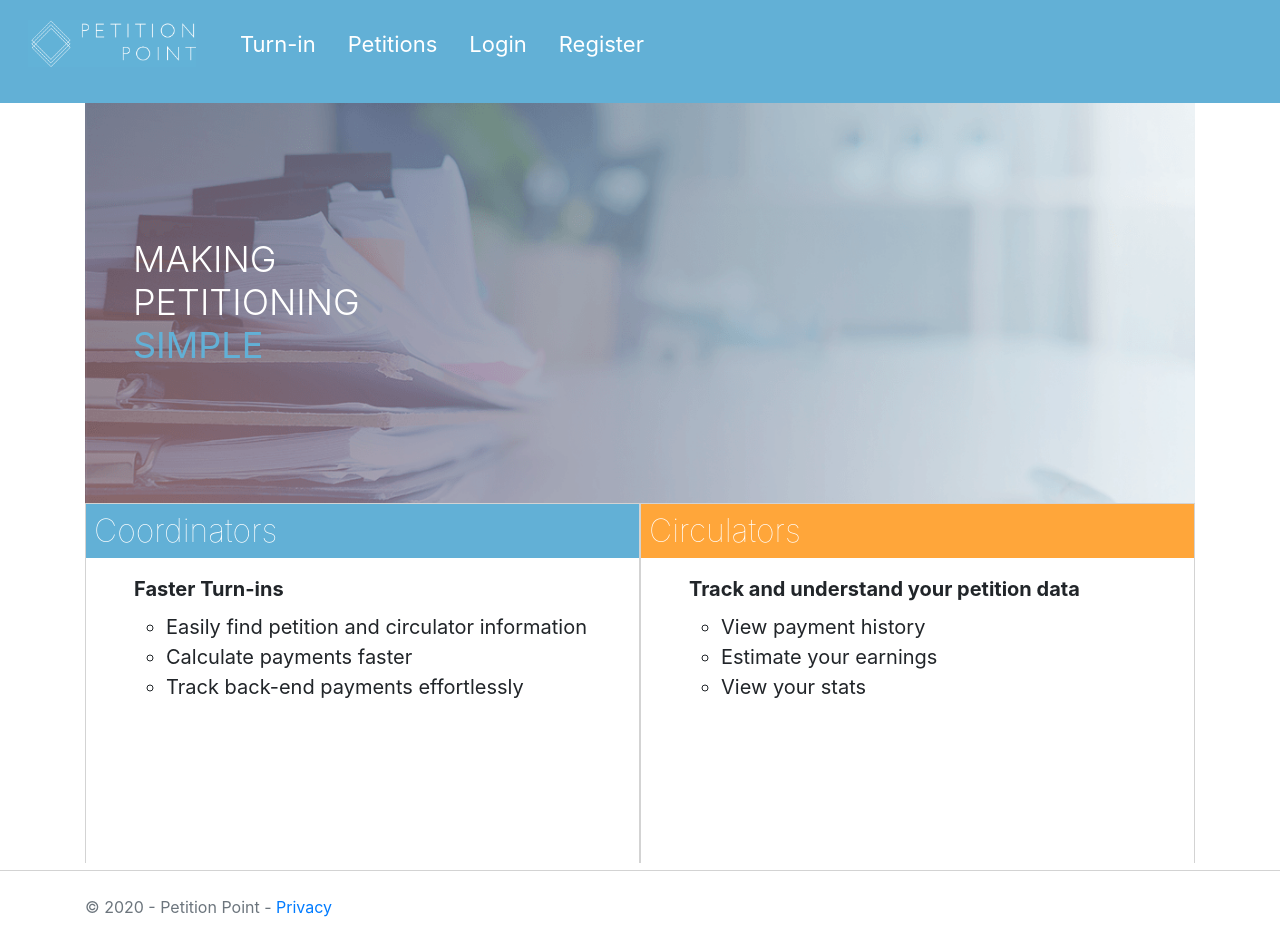
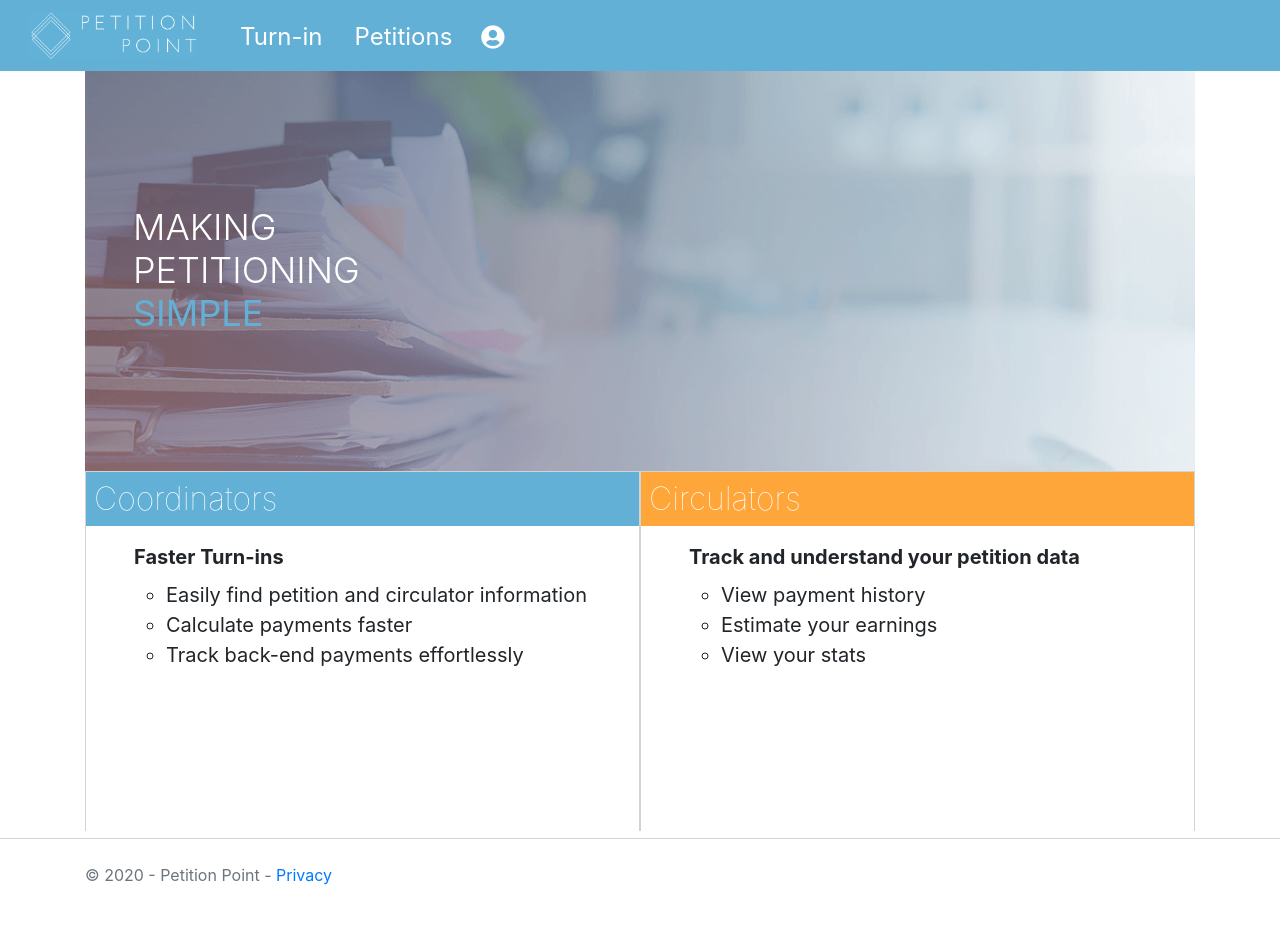
Before and after one commit to AaronTJDev/petitionpoint, a React (Create React App) app: page / in a window 1280 px wide. After the commit the page ends 911 px from the top, so only its background shows below. Built offline with nearby package versions, Linux system fonts and the light colour scheme.

Commit message:
Refactored menu to have a drop down for register/login

```diff
--- a/public/index.html
+++ b/public/index.html
@@ -10,6 +10,9 @@
           content="Web site created using create-react-app"
         />
         <link href="https://stackpath.bootstrapcdn.com/bootstrap/4.4.1/css/bootstrap.min.css" rel="stylesheet" integrity="sha384-Vkoo8x4CGsO3+Hhxv8T/Q5PaXtkKtu6ug5TOeNV6gBiFeWPGFN9MuhOf23Q9Ifjh" crossorigin="anonymous" />
+        <script src="https://code.jquery.com/jquery-3.3.1.slim.min.js" integrity="sha384-q8i/X+965DzO0rT7abK41JStQIAqVgRVzpbzo5smXKp4YfRvH+8abtTE1Pi6jizo" crossorigin="anonymous"></script>
+        <script src="https://cdnjs.cloudflare.com/ajax/libs/popper.js/1.14.7/umd/popper.min.js" integrity="sha384-UO2eT0CpHqdSJQ6hJty5KVphtPhzWj9WO1clHTMGa3JDZwrnQq4sF86dIHNDz0W1" crossorigin="anonymous"></script>
+        <script src="https://stackpath.bootstrapcdn.com/bootstrap/4.3.1/js/bootstrap.min.js" integrity="sha384-JjSmVgyd0p3pXB1rRibZUAYoIIy6OrQ6VrjIEaFf/nJGzIxFDsf4x0xIM+B07jRM" crossorigin="anonymous"></script>
         <link rel="stylesheet" href="https://cdnjs.cloudflare.com/ajax/libs/font-awesome/5.14.0/css/all.min.css" integrity="sha512-1PKOgIY59xJ8Co8+NE6FZ+LOAZKjy+KY8iq0G4B3CyeY6wYHN3yt9PW0XpSriVlkMXe40PTKnXrLnZ9+fkDaog==" crossorigin="anonymous" />
         <!--
           manifest.json provides metadata used when your web app is installed on a
--- a/src/App.js
+++ b/src/App.js
@@ -61,7 +61,7 @@ class App extends React.Component {
       .then( res => {
         console.log(res.data);
         if ( res.data ){
-          this.setState({ user: res.data })
+          this.setState({ user: res.data, authenticated: true })
         }
       })
       .catch( err => {
--- a/src/components/Menu/MobileMenu.js
+++ b/src/components/Menu/MobileMenu.js
@@ -6,7 +6,6 @@ import { userContext } from '../../userContext';
 class MobileMenu extends React.Component {
   render(){
     return (
-          <nav className="navbar navbar-expand-md">
             <div className="h-100" id="slide-menu">
               <ul className="menu-nav"  id="slide-nav">
                 <li className="nav-item">
@@ -38,7 +37,6 @@ class MobileMenu extends React.Component {
                 <h1 className="p-4">Close</h1>
               </div>
             </div>
-          </nav>
     );
   }
 }
--- a/src/components/Menu/StandardMenu.js
+++ b/src/components/Menu/StandardMenu.js
@@ -7,7 +7,7 @@ class StandardMenu extends React.Component {
 
   render(){
     return (
-          <nav className="navbar navbar-expand-md">
+          <nav className="navbar navbar-expand-md py-0">
             <Link to="/" className="nav-item"><img src="img/logo.png" id="logo" className="navbar-brand" alt="Petition Point Logo" /></Link>
             <ul className="nav"  id="desktop-nav">
               <li className="nav-item">
@@ -16,24 +16,28 @@ class StandardMenu extends React.Component {
               <li className="nav-item">
                 <Link to="/" className="nav-link">Petitions</Link>
               </li>
+              <div class="dropdown" id="account-dropdown">
+                <button type="button" className="btn fas fa-user-circle pt-3"  id="dropdownMenuButton" data-toggle="dropdown" aria-haspopup="true" aria-expanded="false"></button>
+                <div class="dropdown-menu my-2" aria-labelledby="dropdownMenuButton">
                   {
                     this.props.authenticated ?
-                <li className="nav-item">
-                    <Link to="/logout" className="nav-link"  onClick={this.props.toggleMenu}>Logout</Link>
-                </li> :
-                <li>
-                    <Link to="/login" className="nav-link"  onClick={this.props.toggleMenu}>Login</Link>
-                </li>
+                        <Link to="/logout" className="dropdown-item nav-link"  onClick={this.props.toggleMenu}>Logout</Link>
+                    :
+
+                        <Link to="/login" className="dropdown-item nav-link"  onClick={this.props.toggleMenu}>Login</Link>
+
                   }
                   {
                     this.props.authenticated ?
-                <li className="nav-item">
-                  <Link to="/edit" className="nav-link"  onClick={this.props.toggleMenu}>Account</Link>
-                </li> :
-                <li className="nav-item">
-                  <Link to="/register" className="nav-link"  onClick={this.props.toggleMenu}>Register</Link>
-                </li>
+
+                      <Link to="/edit" className="dropdown-item nav-link"  onClick={this.props.toggleMenu}>Account</Link>
+                    :
+
+                      <Link to="/register" className="dropdown-item nav-link"  onClick={this.props.toggleMenu}>Register</Link>
+
                   }
+                </div>
+              </div>
             </ul>
             <div className="h-100" onClick={this.props.toggleMenu}>
               <i className="fas fa-bars p-2" id="menu-icon"></i>
--- a/src/styles.css
+++ b/src/styles.css
@@ -8,9 +8,17 @@ nav {
   width: 12rem;
   padding: 12px;
 }
+#account-dropdown button {
+  color: #ffffff;
+  font-size: 1.5rem;
+}
+#account-dropdown a {
+  color: #164156;
+  font-size: 1rem;
+}
 .nav-link {
   color: #ffffff;
-  font-size: 22px;
+  font-size: 1.5rem;
   padding-top: 11px;
   transition: color 0.4s;
 }
@@ -23,7 +31,7 @@ a.nav-link:hover {
   color: #b3d9eb;
 }
 #link-first {
-  padding-left: 54px;
+  padding-left: 2rem;
 }
 footer {
   border-top: 1px solid lightgray;
--- a/src/styles.less
+++ b/src/styles.less
@@ -17,9 +17,19 @@ nav {
     padding:12px;
 }
 
+#account-dropdown button {
+    color:@white;
+    font-size:1.5rem;
+}
+
+#account-dropdown a {
+    color:@primary-dark;
+    font-size:1rem;
+}
+
 .nav-link {
     color: @white;
-    font-size: 22px;
+    font-size: 1.5rem;
     padding-top:11px;
     transition: color .4s;
 }
@@ -35,7 +45,7 @@ a.nav-link:hover {
 }
 
 #link-first {
-    padding-left:54px;
+    padding-left:2rem;
 }
 
 footer {
```
Lines whose indentation alone changed are shown as unchanged.
